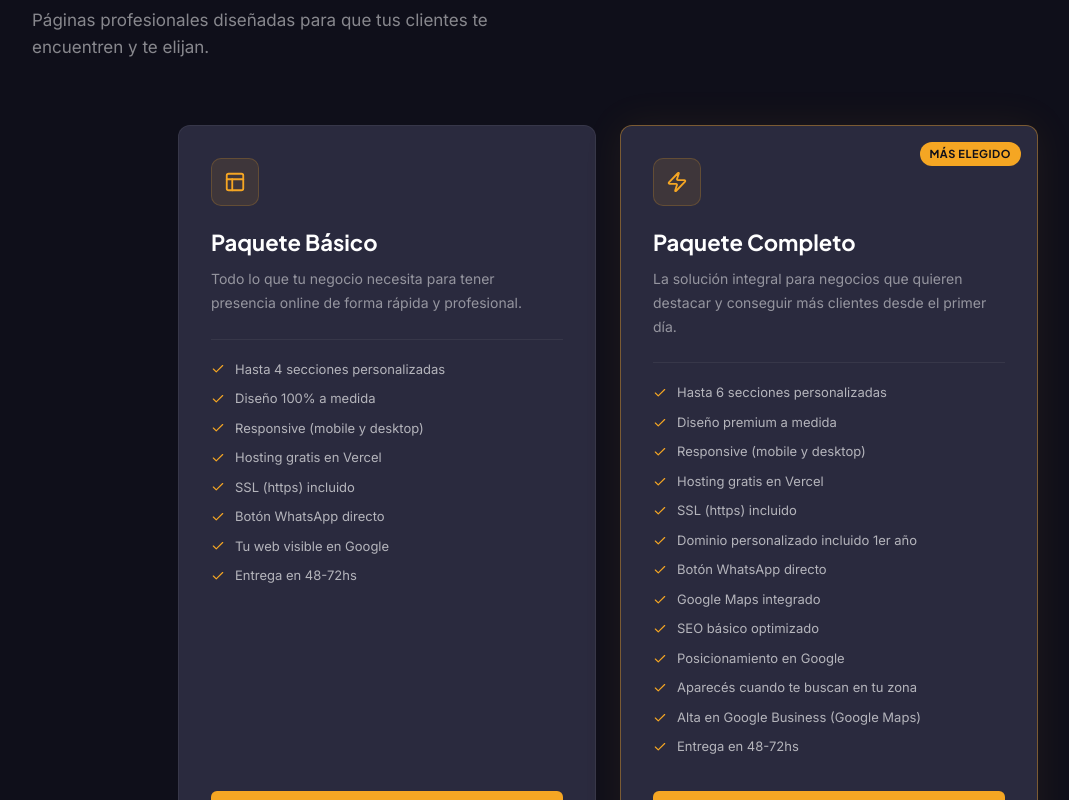
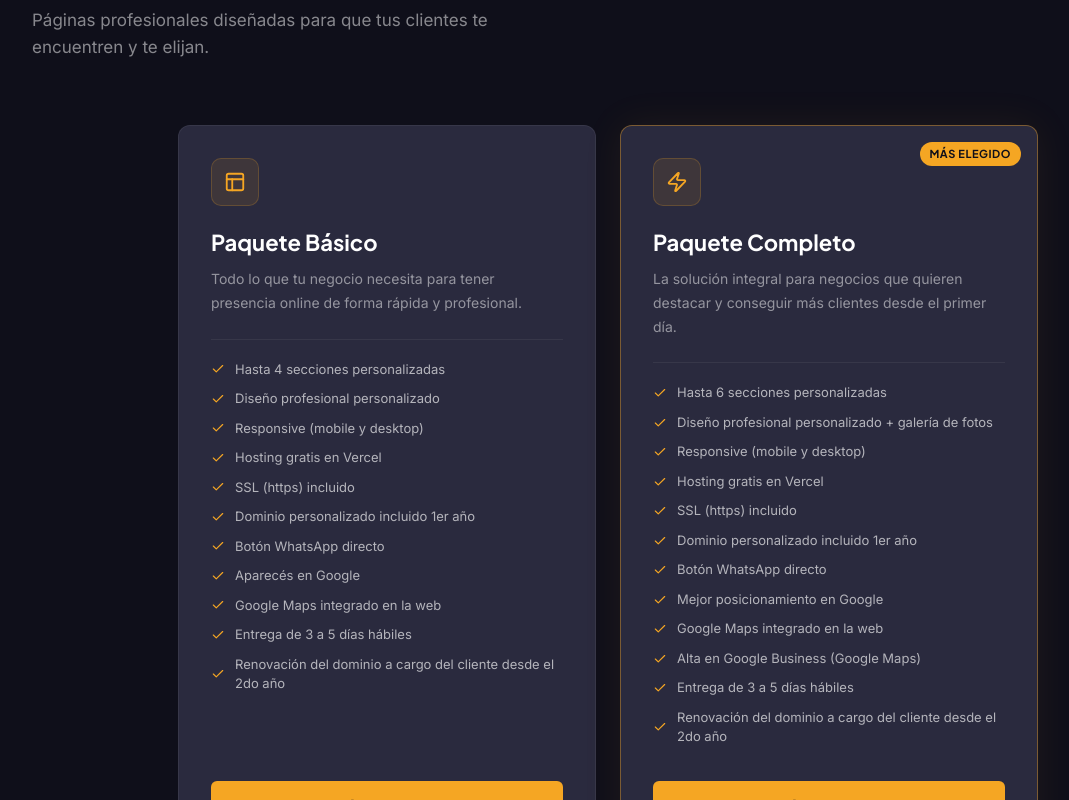
Before and after one commit to gerard-ojeda18/Instaweb, a Next.js app: page / in a window 1280 px wide. Shown: the part 1080-1880 px from the top of the page, without its empty margins (32-1101 px from the left). Built offline with nearby package versions, Linux system fonts and the light colour scheme.

Commit message:
Se mejoran paquetes

```diff
--- a/src/components/Servicios.tsx
+++ b/src/components/Servicios.tsx
@@ -8,13 +8,16 @@ const servicios = [
     desc: "Todo lo que tu negocio necesita para tener presencia online de forma rápida y profesional.",
     items: [
       "Hasta 4 secciones personalizadas",
-      "Diseño 100% a medida",
+      "Diseño profesional personalizado",
       "Responsive (mobile y desktop)",
       "Hosting gratis en Vercel",
       "SSL (https) incluido",
+      "Dominio personalizado incluido 1er año",
       "Botón WhatsApp directo",
-      "Tu web visible en Google",
-      "Entrega en 48-72hs",
+      "Aparecés en Google",
+      "Google Maps integrado en la web",
+      "Entrega de 3 a 5 días hábiles",
+      "Renovación del dominio a cargo del cliente desde el 2do año",
     ],
     popular: false,
     badge: null,
@@ -25,18 +28,17 @@ const servicios = [
     desc: "La solución integral para negocios que quieren destacar y conseguir más clientes desde el primer día.",
     items: [
       "Hasta 6 secciones personalizadas",
-      "Diseño premium a medida",
+      "Diseño profesional personalizado + galería de fotos",
       "Responsive (mobile y desktop)",
       "Hosting gratis en Vercel",
       "SSL (https) incluido",
       "Dominio personalizado incluido 1er año",
       "Botón WhatsApp directo",
-      "Google Maps integrado",
-      "SEO básico optimizado",
-      "Posicionamiento en Google",
-      "Aparecés cuando te buscan en tu zona",
+      "Mejor posicionamiento en Google",
+      "Google Maps integrado en la web",
       "Alta en Google Business (Google Maps)",
-      "Entrega en 48-72hs",
+      "Entrega de 3 a 5 días hábiles",
+      "Renovación del dominio a cargo del cliente desde el 2do año",
     ],
     popular: true,
     badge: "MÁS ELEGIDO",
```
